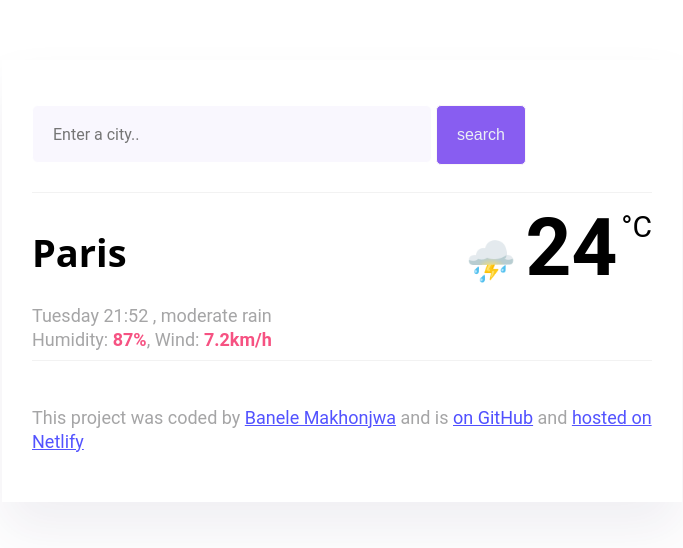
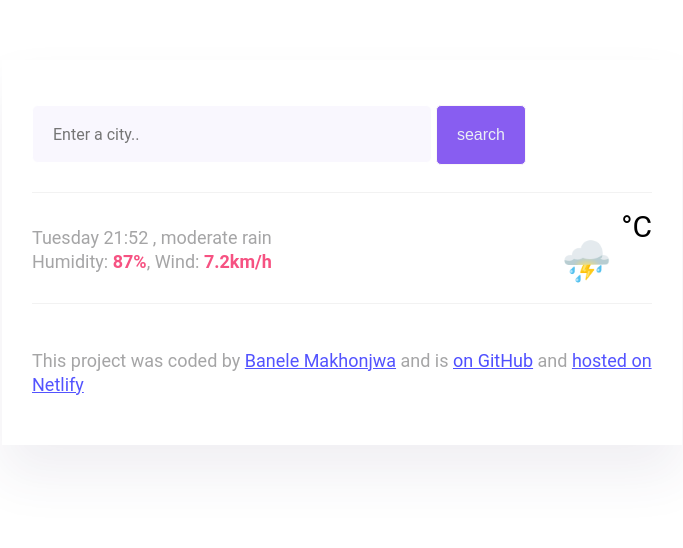
Before and after one commit to BaneleMakhonjwa/wonderful-bhabha-kktxhn, a website: page index.html in a window 1280 px wide. Shown: the whole page, without its empty margins (66-749 px from the left). Drawn offline with Linux system fonts and the light colour scheme.

Commit message:
removed hard code for h1 and degree-value.

```diff
--- a/index.html
+++ b/index.html
@@ -20,7 +20,7 @@
       <main>
         <div class="degree-info">
           <div>
-            <h1 id="current-city">Paris</h1>
+            <h1 id="current-city"></h1>
             <div class="current-details">
               <p id="current-date-time" style="display: inline">15:32</p>
               , moderate rain <br />
@@ -30,7 +30,7 @@
           </div>
           <div class="degree">
             <span class="degree-icon">⛈️ </span>
-            <span class="degree-value">24</span>
+            <span class="degree-value"></span>
             <span class="degree-units">&deg;C </span>
           </div>
         </div>
```
